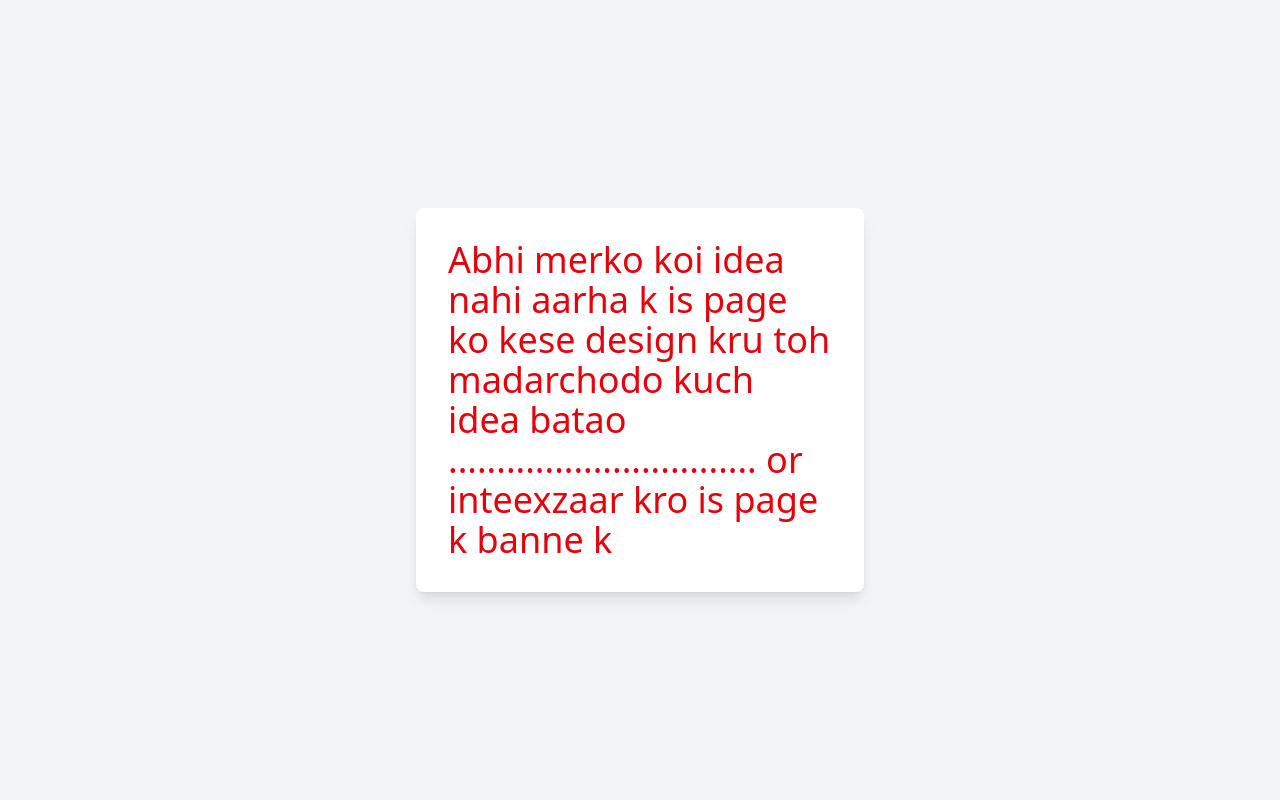
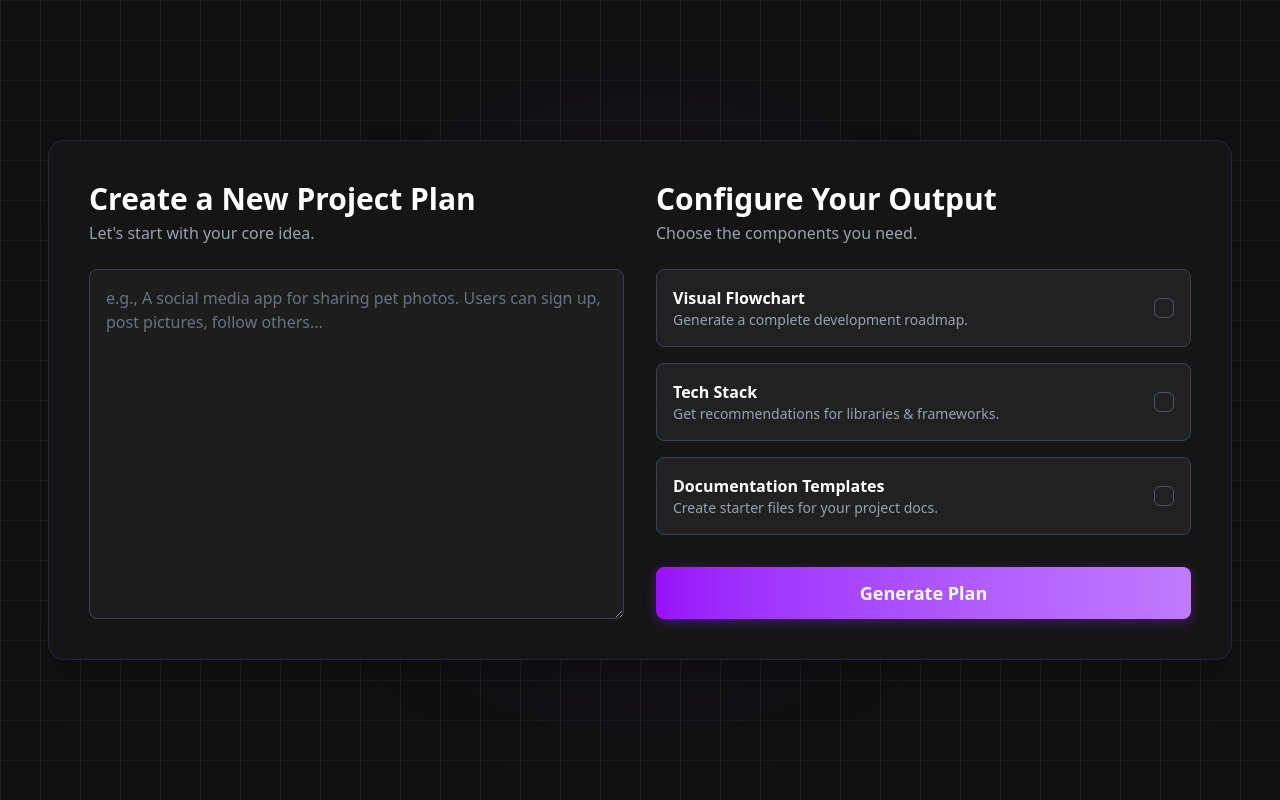
Before and after one commit to YuviX-514/codeFlow, a React (Vite) app in the folder frontend/: page /prompt in a window 1280 px wide. Built offline with nearby package versions, Linux system fonts and the light colour scheme.

Commit message:
prompt page

```diff
--- a/frontend/pages/Prompt.jsx
+++ b/frontend/pages/Prompt.jsx
@@ -1,10 +1,121 @@
-export default function Prompt(){
+import React, { useState } from "react";
+
+export default function ProjectPrompt({ onGenerate }) {
+  const [selected, setSelected] = useState([]);
+  const [idea, setIdea] = useState("");
+
+  const toggleOption = (opt) => {
+    setSelected((prev) =>
+      prev.includes(opt) ? prev.filter((o) => o !== opt) : [...prev, opt]
+    );
+  };
+
+  const handleGenerate = () => {
+    if (onGenerate) onGenerate({ idea, selected });
+    else console.log({ idea, selected });
+  };
+
+  const options = [
+    {
+      id: "flowchart",
+      title: "Visual Flowchart",
+      desc: "Generate a complete development roadmap.",
+    },
+    {
+      id: "tech-stack",
+      title: "Tech Stack",
+      desc: "Get recommendations for libraries & frameworks.",
+    },
+    {
+      id: "docs",
+      title: "Documentation Templates",
+      desc: "Create starter files for your project docs.",
+    },
+  ];
+
   return (
-    <div className="min-h-screen bg-gray-100 flex items-center justify-center">
-      <div className="bg-white p-8 rounded-lg shadow-lg max-w-md w-full text-red-600 text-4xl">
-        <h1>Abhi merko koi idea nahi aarha k is page ko kese design kru
-        toh madarchodo kuch idea batao ................................
-        or inteexzaar kro is page k banne k </h1>
+    <div className="relative min-h-screen flex items-center justify-center px-3 sm:px-6 lg:px-12 py-6 bg-[#111] text-gray-200">
+      {/* Background grid + glow */}
+      <div className="absolute inset-0 bg-[linear-gradient(to_right,rgba(255,255,255,0.05)_1px,transparent_1px),linear-gradient(to_bottom,rgba(255,255,255,0.05)_1px,transparent_1px)] bg-[size:30px_30px] sm:bg-[size:40px_40px]" />
+      <div className="absolute top-1/2 left-1/2 w-[400px] sm:w-[600px] lg:w-[800px] h-[400px] sm:h-[600px] lg:h-[800px] -translate-x-1/2 -translate-y-1/2 bg-[radial-gradient(circle,rgba(138,43,226,0.1),transparent_60%)] blur-3xl" />
+
+      {/* Content */}
+      <div className="relative w-full max-w-7xl bg-[#161616]/90 rounded-2xl border border-gray-800 shadow-2xl overflow-hidden">
+        <div className="grid grid-cols-1 lg:grid-cols-2 gap-6 sm:gap-8 p-4 sm:p-6 lg:p-10">
+          {/* Left: Input */}
+          <div className="flex flex-col">
+            <header className="mb-4 sm:mb-6">
+              <h1 className="text-xl sm:text-2xl lg:text-3xl font-bold text-white">
+                Create a New Project Plan
+              </h1>
+              <p className="text-gray-400 mt-1 text-xs sm:text-sm lg:text-base">
+                Let's start with your core idea.
+              </p>
+            </header>
+
+            <textarea
+              rows="6"
+              value={idea}
+              onChange={(e) => setIdea(e.target.value)}
+              placeholder="e.g., A social media app for sharing pet photos. Users can sign up, post pictures, follow others..."
+              className="flex-grow bg-[#1D1D1D] border border-gray-700 focus:border-purple-500 focus:ring-0 rounded-lg p-2 sm:p-3 lg:p-4 text-gray-200 placeholder-gray-500 text-sm sm:text-base transition-all duration-300 focus:shadow-[0_0_20px_rgba(138,43,226,0.3)]"
+            />
+          </div>
+
+          {/* Right: Options */}
+          <div className="flex flex-col">
+            <header className="mb-4 sm:mb-6">
+              <h2 className="text-lg sm:text-2xl lg:text-3xl font-bold text-white">
+                Configure Your Output
+              </h2>
+              <p className="text-gray-400 mt-1 text-xs sm:text-sm lg:text-base">
+                Choose the components you need.
+              </p>
+            </header>
+
+            <div className="flex-grow space-y-2 sm:space-y-3 lg:space-y-4">
+              {options.map((opt) => (
+                <div
+                  key={opt.id}
+                  onClick={() => toggleOption(opt.id)}
+                  className={`option-card p-2 sm:p-3 lg:p-4 rounded-lg flex items-center justify-between cursor-pointer border transition-all duration-300 ${
+                    selected.includes(opt.id)
+                      ? "bg-purple-900/30 border-purple-500"
+                      : "bg-white/5 border-gray-700 hover:bg-purple-900/20 hover:border-purple-500"
+                  }`}
+                >
+                  <div className="pr-2 sm:pr-3">
+                    <h3 className="font-semibold text-white text-sm sm:text-base">
+                      {opt.title}
+                    </h3>
+                    <p className="text-xs sm:text-sm text-gray-400">{opt.desc}</p>
+                  </div>
+                  <div
+                    className={`w-4 h-4 sm:w-5 sm:h-5 flex items-center justify-center rounded-md border transition-all duration-300 ${
+                      selected.includes(opt.id)
+                        ? "border-purple-500 bg-purple-500"
+                        : "border-gray-600"
+                    }`}
+                  >
+                    {selected.includes(opt.id) && (
+                      <div className="w-2 h-2 sm:w-2.5 sm:h-2.5 bg-white rounded-sm" />
+                    )}
+                  </div>
+                </div>
+              ))}
+            </div>
+
+            {/* Button */}
+            <div className="mt-4 sm:mt-6 lg:mt-8">
+              <button
+                onClick={handleGenerate}
+                className="generate-button w-full py-2 sm:py-3 px-6 sm:px-8 lg:px-12 rounded-lg text-sm sm:text-base lg:text-lg font-bold text-white bg-gradient-to-r from-purple-600 to-purple-400 shadow-[0_3px_12px_rgba(138,43,226,0.4)] hover:scale-[1.05] hover:shadow-[0_6px_25px_rgba(138,43,226,0.6)] transition-all duration-300"
+              >
+                Generate Plan
+              </button>
+            </div>
+          </div>
+        </div>
       </div>
     </div>
   );
```
